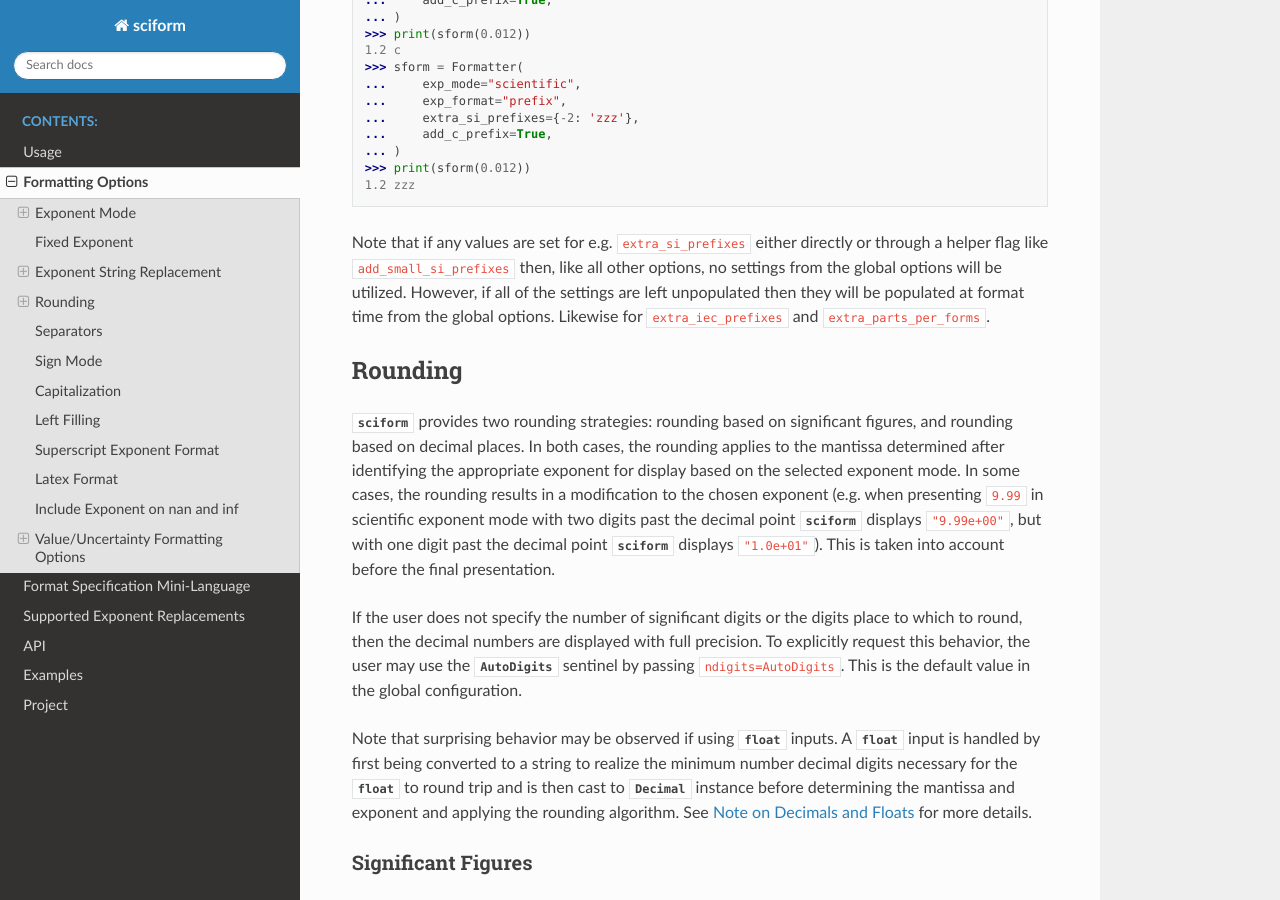
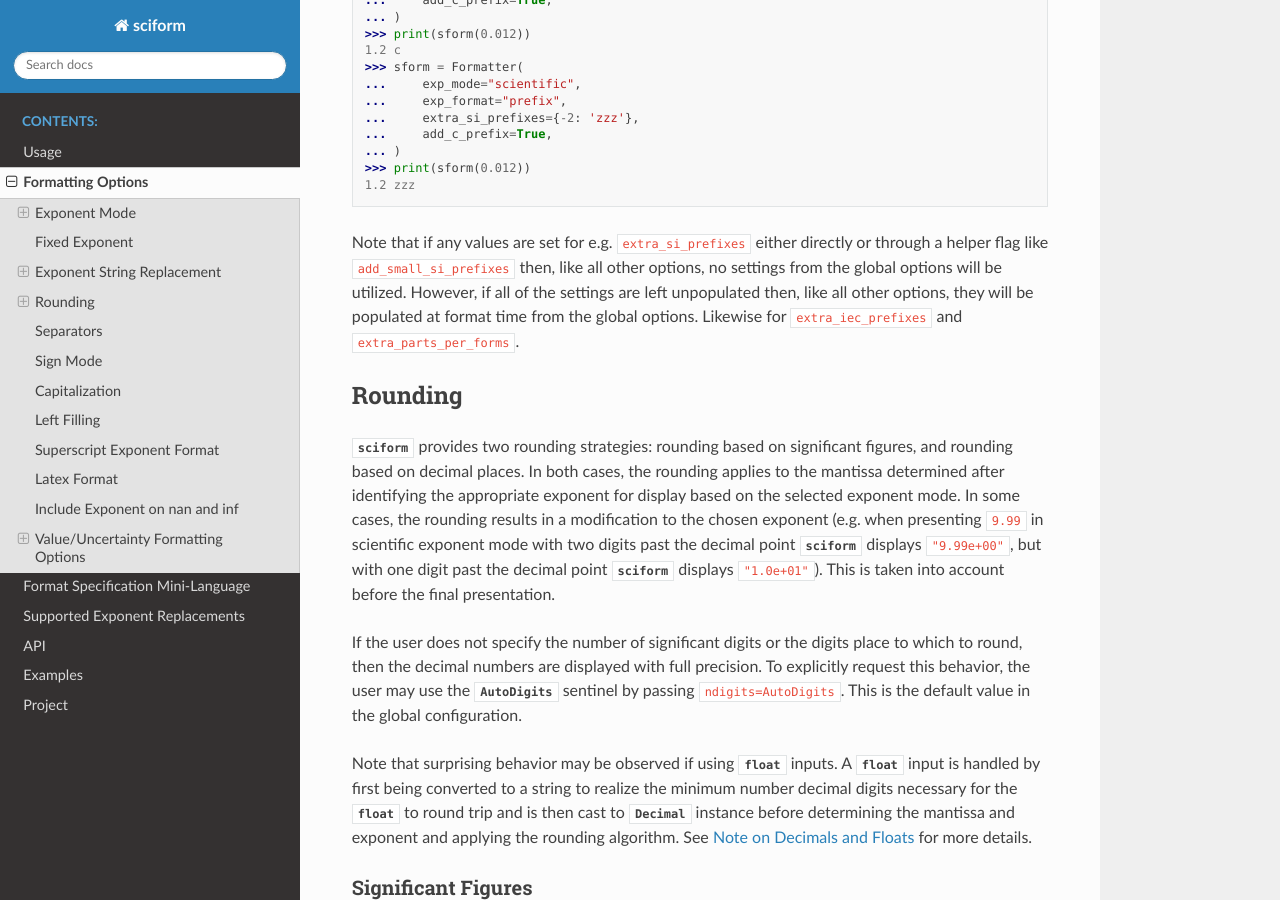
Before and after one commit to jagerber48/sciform, a Sphinx documentation site: the page built from docs/source/options.rst, in a window 1280 px wide and 900 px high, scrolled down 5220 px. Built offline with Sphinx 7.4.7 and the Read the Docs theme 2.0.0, drawn with Linux system fonts in a browser that asks for light colours.

Commit message:
clarification

```diff
--- a/docs/source/options.rst
+++ b/docs/source/options.rst
@@ -310,8 +310,9 @@ Note that if any values are set for e.g. ``extra_si_prefixes`` either
 directly or through a helper flag like ``add_small_si_prefixes`` then,
 like all other options, no settings from the global options will be
 utilized.
-However, if all of the settings are left unpopulated then they will be
-populated at format time from the global options.
+However, if all of the settings are left unpopulated then, like all
+other options, they will be populated at format time from the global
+options.
 Likewise for ``extra_iec_prefixes`` and ``extra_parts_per_forms``.
 
 .. _rounding:
```
